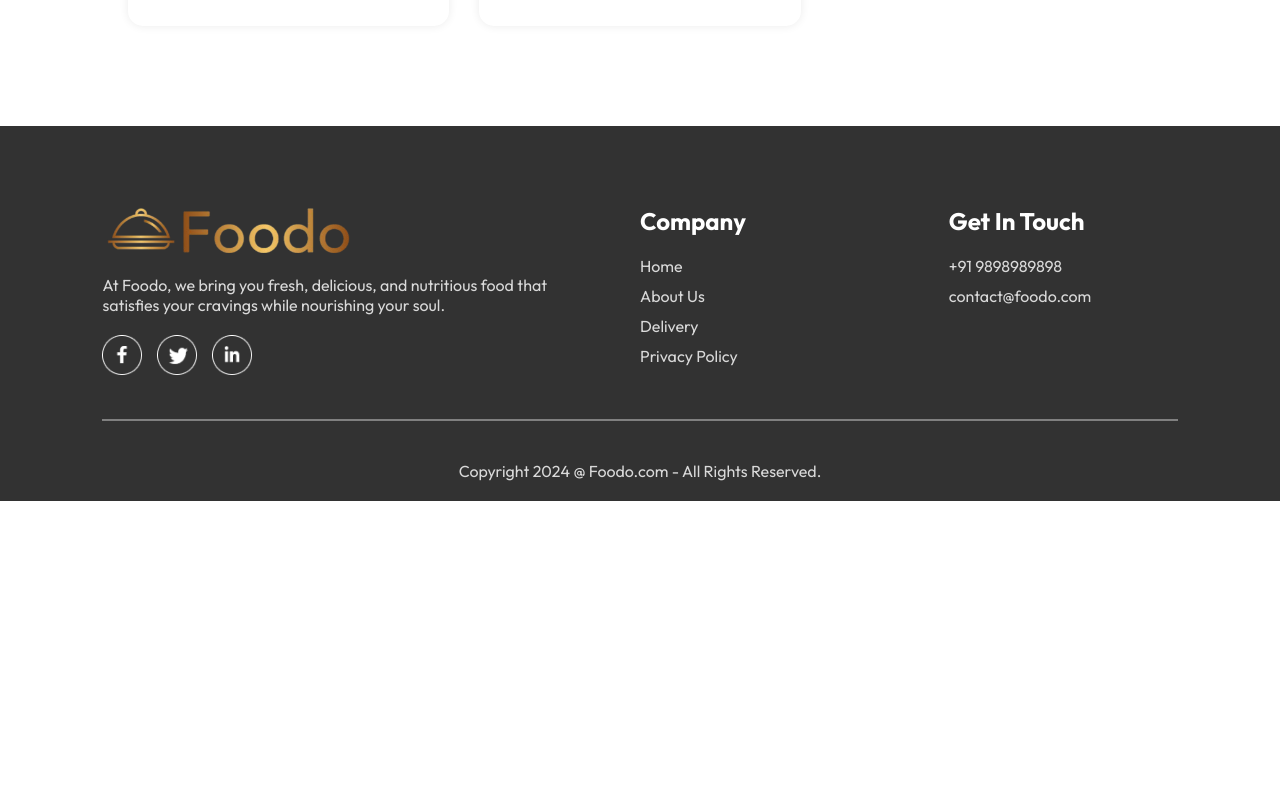
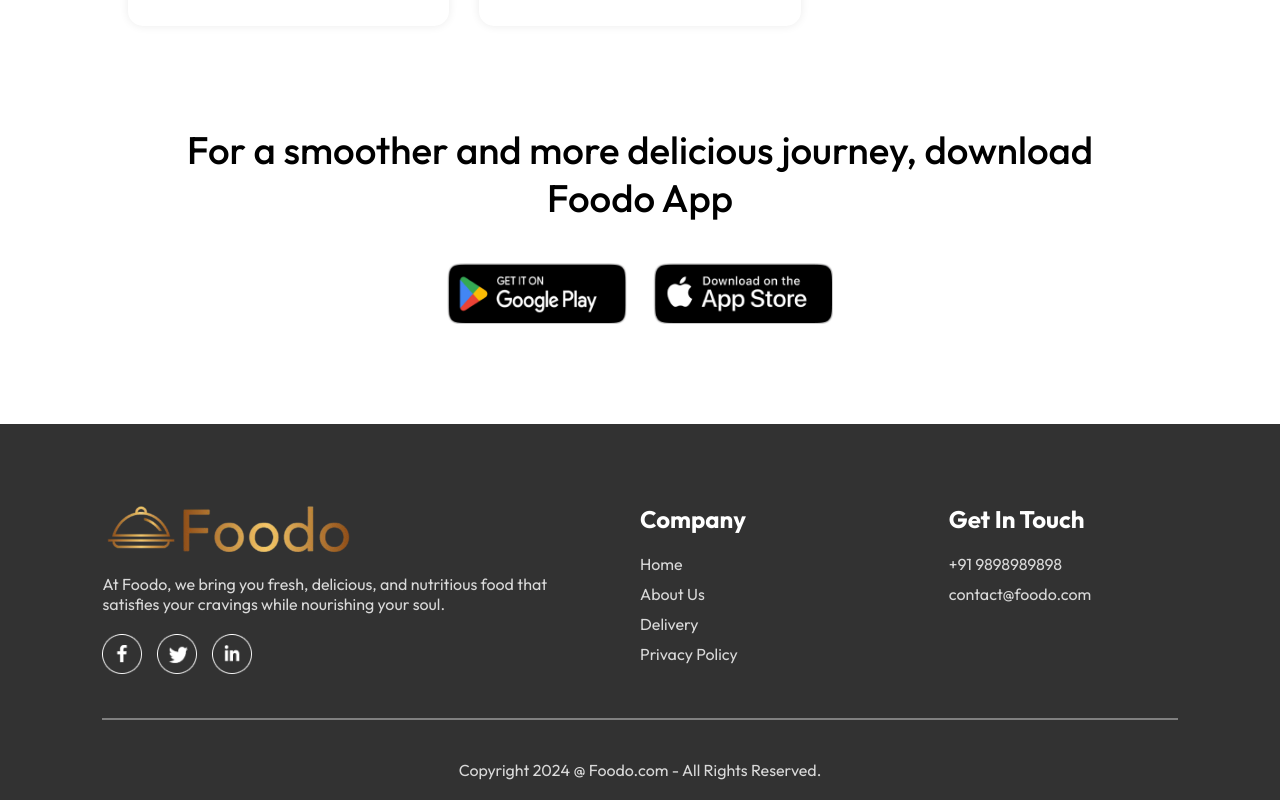
Before and after one commit to Udit-exe/FOODDELIVERY, a React (Vite) app in the folder frontend/: page / in a window 1280 px wide. Shown: the part 6417-7217 px from the top of the page. Before the commit the page ends 6918 px from the top, so only its background shows below. Built offline with nearby package versions, Linux system fonts and the light colour scheme.

Commit message:
Added AppDownload tab

```diff
--- a/frontend/src/components/AppDownload/AppDownload.css
+++ b/frontend/src/components/AppDownload/AppDownload.css
@@ -0,0 +1,23 @@
+.app-download{
+    margin: auto auto;
+    margin-top: 100px;
+    font-size: max(3vw, 20px);
+    text-align: center;
+    font-weight: 500;
+}
+.app-download-platforms{
+    display: flex;
+    justify-content: center;
+    gap: max(2vw,10px);
+    margin-top: 40px;
+}
+.app-download-platforms img{
+    width: max(30vw , 120px);
+    max-width: 180px;
+    transition: 0.5s ;
+    cursor: pointer;
+}
+.app-download-platforms img:hover{
+    transform: scale(1.05);
+
+}
--- a/frontend/src/components/AppDownload/AppDownload.jsx
+++ b/frontend/src/components/AppDownload/AppDownload.jsx
@@ -0,0 +1,18 @@
+import React from 'react'
+import './AppDownload.css'
+import { assets } from '../../assets/assets'
+
+const AppDownload = () => {
+  return (
+    <div className='app-download' id='app-download'>
+        <p>For a smoother and more delicious journey, download <br/> Foodo App</p>
+        <div className='app-download-platforms'>
+            <img src={assets.play_store} alt="" />
+            <img src={assets.app_store} alt="" />
+        </div>
+
+    </div>
+  )
+}
+
+export default AppDownload
--- a/frontend/src/components/Navbar/Navbar.css
+++ b/frontend/src/components/Navbar/Navbar.css
@@ -51,3 +51,45 @@
     top: -8px;
     right: -8px;
 }
+@media (max-width:1050px) {
+    .navbar .logo{
+        width: 140px;
+    }
+    .navbar-menu{
+        gap: 20px;
+        font-size: 17px;
+    }
+    .navbar-right{
+        gap: 30px;
+    }
+    .navbar-right img{
+        width: 22px;
+    }
+    .navbar-right button{
+        padding: 8px 25px;
+    }
+}
+@media (max-width:900px) {
+    .navbar .logo{
+        width: 120px;
+    }
+    .navbar-menu{
+        gap: 15px;
+        font-size: 16px;
+    }
+    .navbar-right{
+        gap: 20px;
+    }
+    .navbar-right img{
+        width: 20px;
+    }
+    .navbar-right button{
+        padding: 7px 20px;
+        font-size: 15px;
+    }
+}
+@media (max-width:750px) {
+    .navbar-menu{
+        display: none;
+    }
+ }
--- a/frontend/src/pages/Home/Home.jsx
+++ b/frontend/src/pages/Home/Home.jsx
@@ -3,6 +3,7 @@
 import Header from '../../components/Header/Header'
 import ExploreMenu from '../../components/ExploreMenu/ExploreMenu'
 import FoodDisplay from '../../components/FoodDisplay/FoodDisplay'
+import AppDownload from '../../components/AppDownload/AppDownload'
 
 const Home = () => {
   const [category , setCategory] = useState("All");
@@ -11,6 +12,7 @@
         <Header/>
         <ExploreMenu categroy={category} setCategory={setCategory}/>
         <FoodDisplay category={category} />
+        <AppDownload/>
     </div>
 
   )
```
